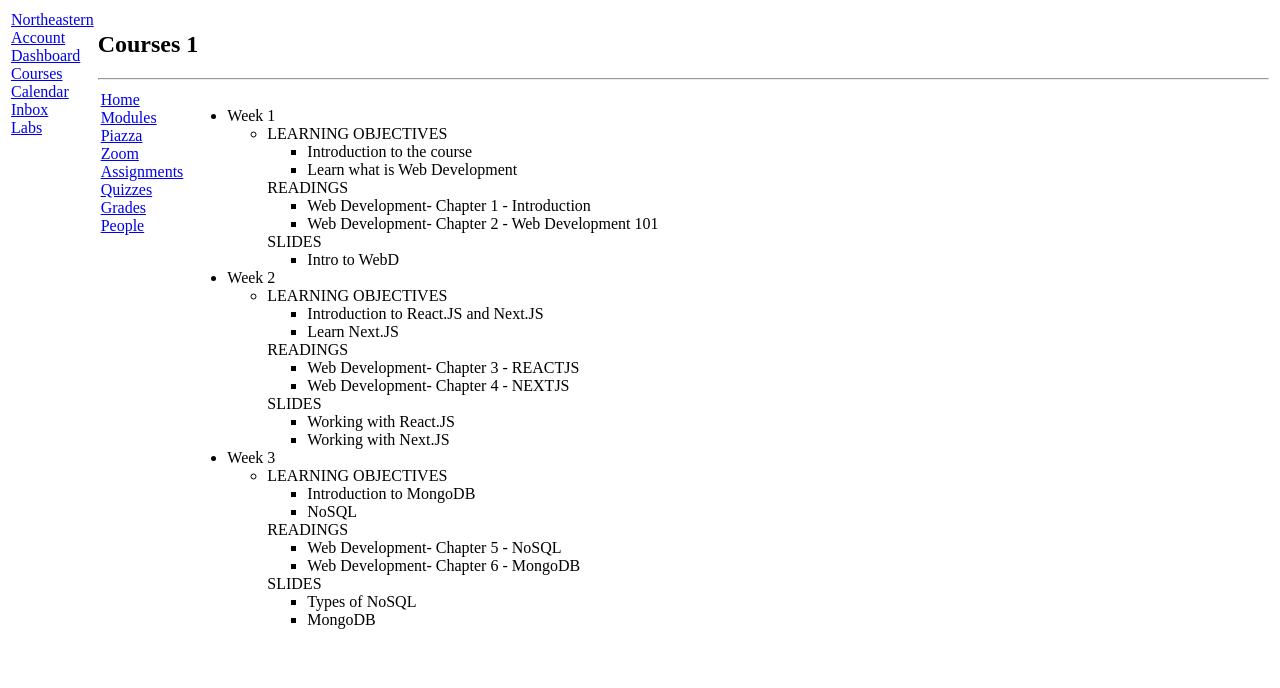
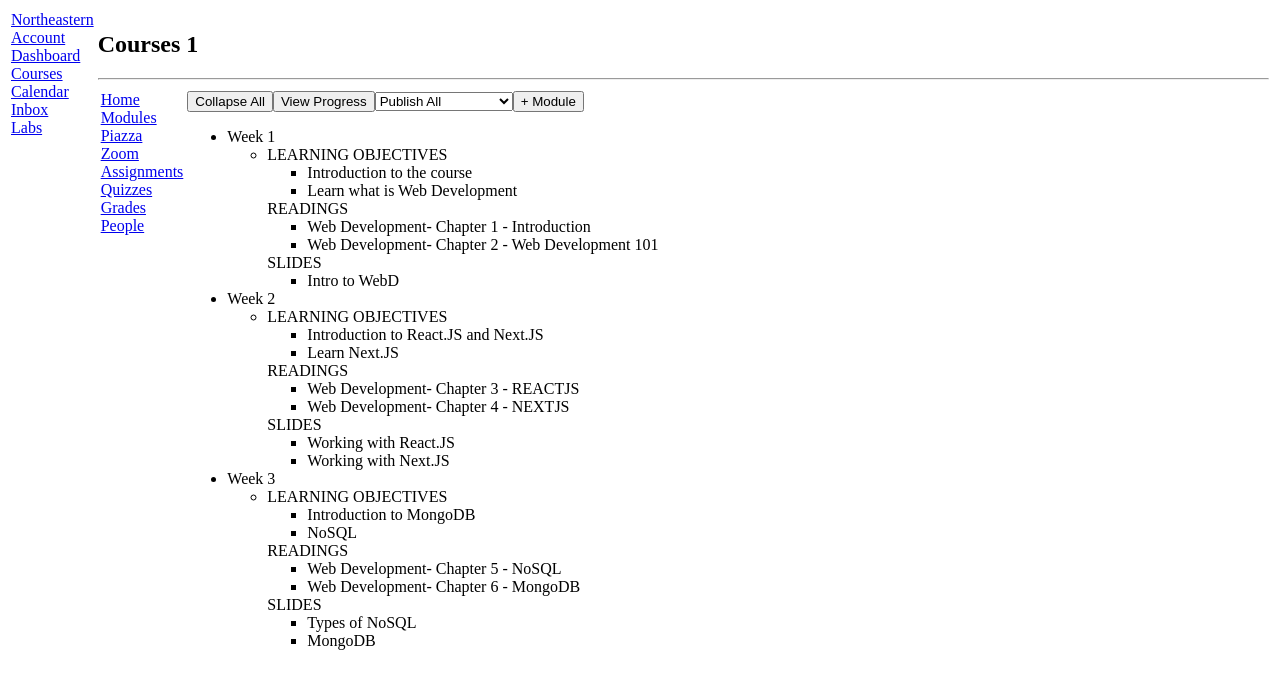
Before and after one commit to sidharthayadavv/kambaz-next-js, a Next.js app: page /Courses/1/Modules in a window 1280 px wide. Shown: the top 688 px of the page. Built offline with nearby package versions, Linux system fonts and the light colour scheme.

Commit message:
Modified Modules module

```diff
--- a/app/(Kambaz)/Courses/[cid]/Modules/page.tsx
+++ b/app/(Kambaz)/Courses/[cid]/Modules/page.tsx
@@ -2,6 +2,13 @@ export default function Modules() {
   return (
     <div>
       {/* Implement Collapse All button, View Progress button, etc. */}
+      <button suppressHydrationWarning={true} type="button" id="wd-collapseall-button">Collapse All</button>
+      <button suppressHydrationWarning={true} type="button" id="wd-progress-button">View Progress</button>
+      <select suppressHydrationWarning={true} id="wd-select-publish" defaultValue="PUBLISH">
+        <option value="PUBLISH">Publish All</option>
+        <option value="PUBLISH MOD1">Publish MODULE 1</option>
+      </select>
+      <button suppressHydrationWarning={true} type="button" id="wd-cancel-button">+ Module</button>
       <ul id="wd-modules">
         <li className="wd-module">
           <div className="wd-title">Week 1</div>
```
